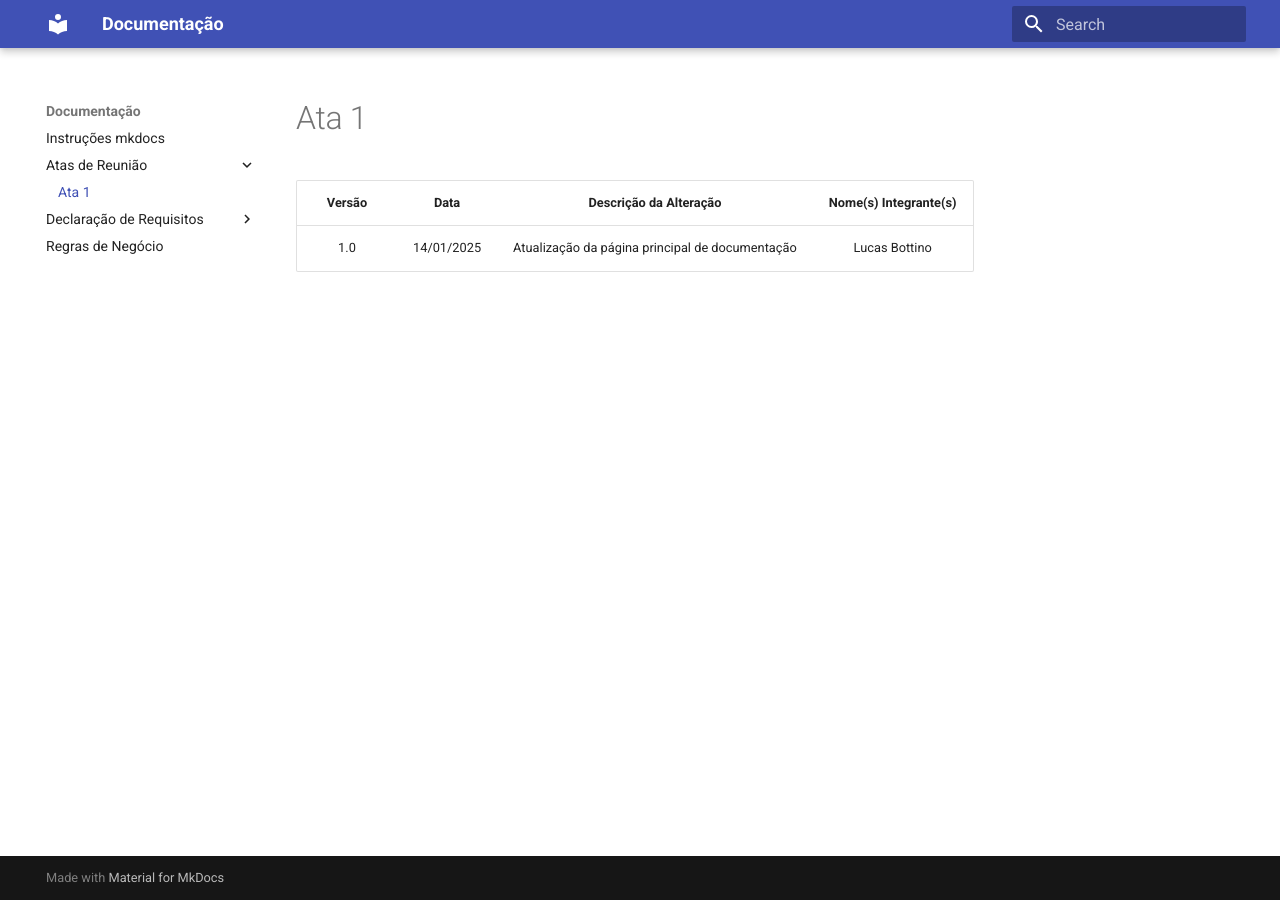
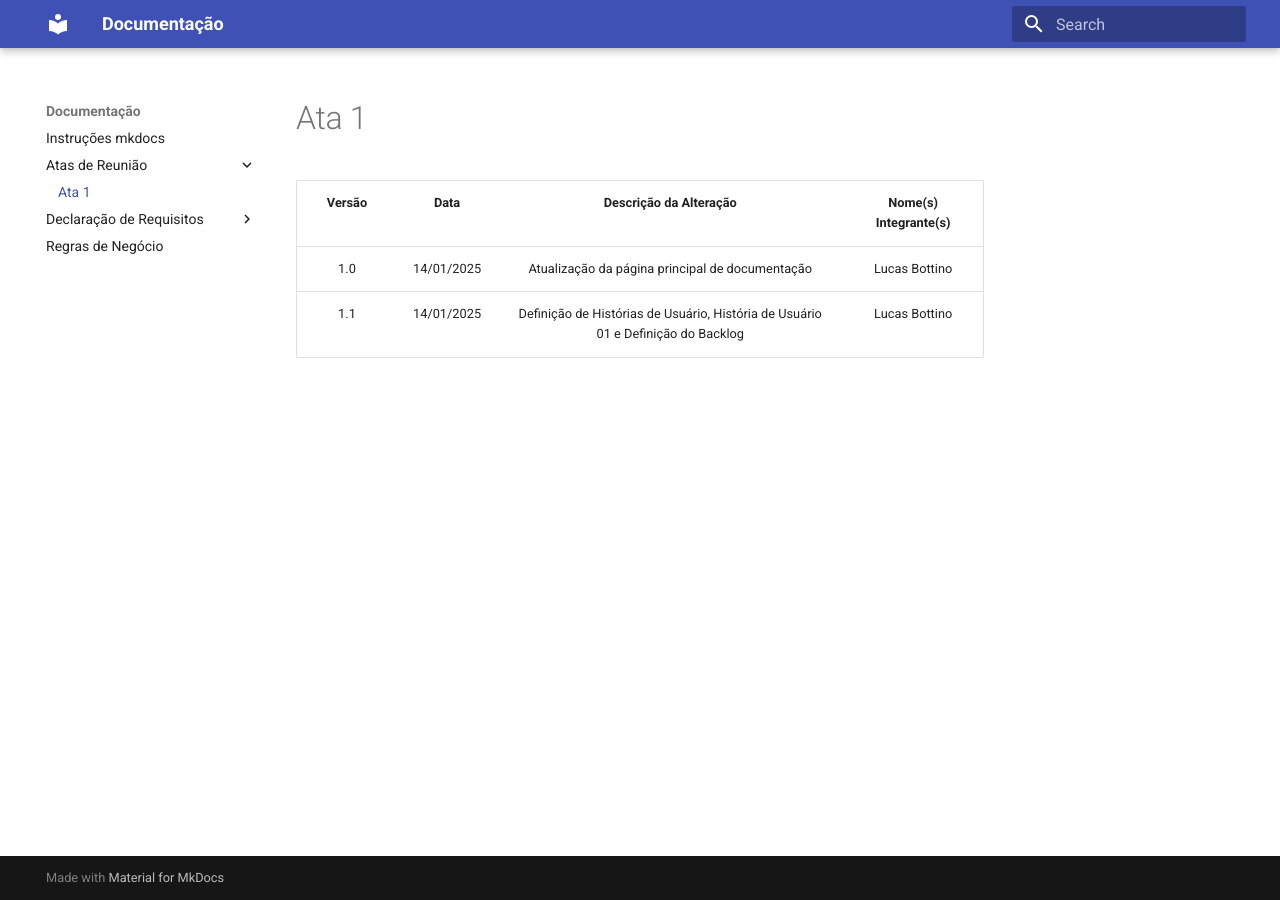
Before and after one commit to FGA-REQ/2024.2-Champions, an MkDocs documentation site: the page built from docs/atas-reuniao/ata-reuniao-1.md, in a window 1280 px wide. Built offline with MkDocs 1.6.1 and Material for MkDocs 9.7.7, drawn with Linux system fonts in a browser that asks for light colours.

Commit message:
docs: Definição de histórias de usuário, história de usuário 01 e definição do backlog

```diff
--- a/docs/atas-reuniao/ata-reuniao-1.md
+++ b/docs/atas-reuniao/ata-reuniao-1.md
@@ -1,3 +1,4 @@
 | Versão | Data | Descrição da Alteração | Nome(s) Integrante(s) |
 | :----: | :--: | :--------------------: | :-------------------: |
 | 1.0 | 14/01/2025 | Atualização da página principal de documentação | Lucas Bottino |
+| 1.1 | 14/01/2025 | Definição de Histórias de Usuário, História de Usuário 01 e Definição do Backlog   |      Lucas Bottino         |
--- a/mkdocs.yml
+++ b/mkdocs.yml
@@ -5,7 +5,9 @@ nav:
   - Atas de Reunião:
     - Ata 1: "atas-reuniao/ata-reuniao-1.md"
   - Declaração de Requisitos:
-    - "declaracao-requisitos.md"
+    - Declaração: "dec/declaracao-requisitos.md"
+    - Histórias de Usuário: "dec/historias-usuario.md"
+    - Backlog do Produto: "dec/backlog.md"
   - Regras de Negócio: "regras-negocio.md"
 
 theme:
```
Also changed, not shown: docs/dec/backlog.md (added, +4 -0 lines), docs/dec/historias-usuario.md (added, +25 -0 lines), docs/dec/declaracao-requisitos.md (renamed from docs/declaracao-requisitos.md).
